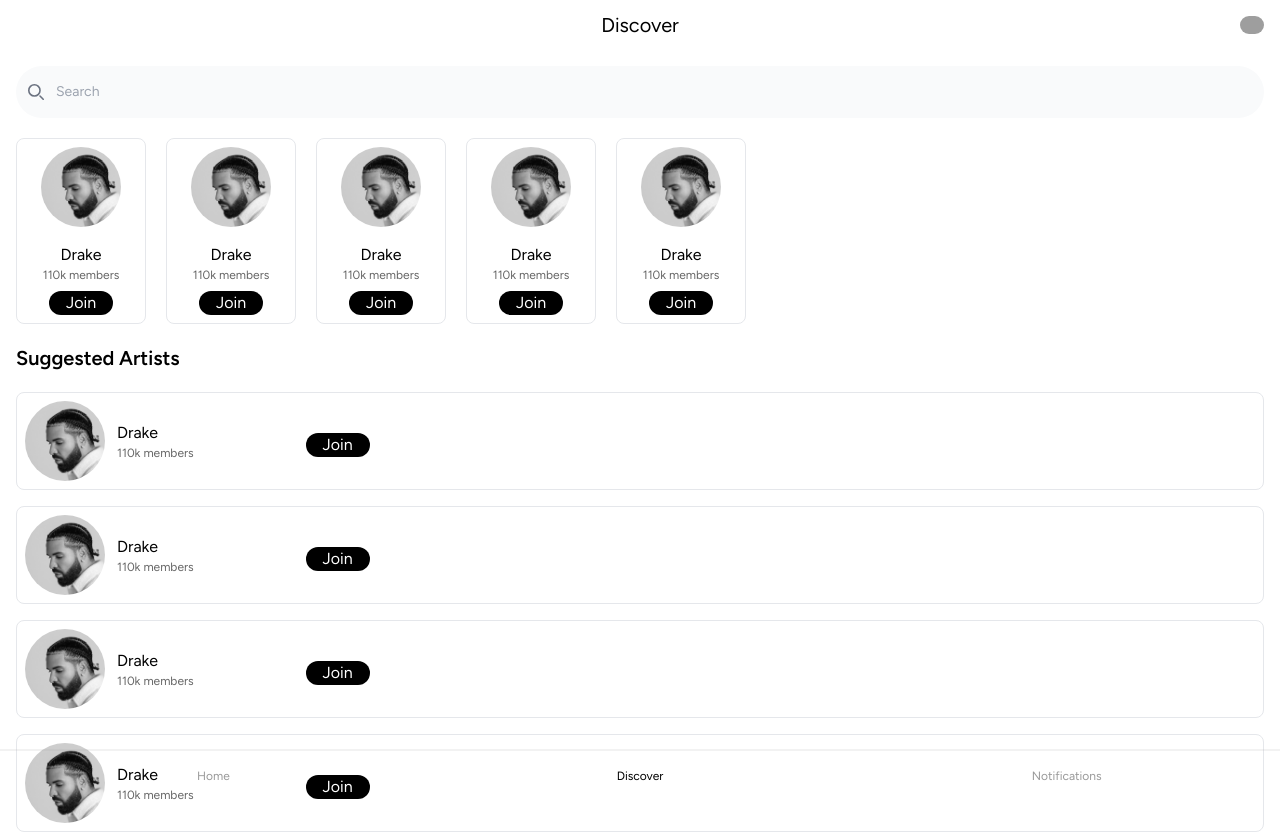
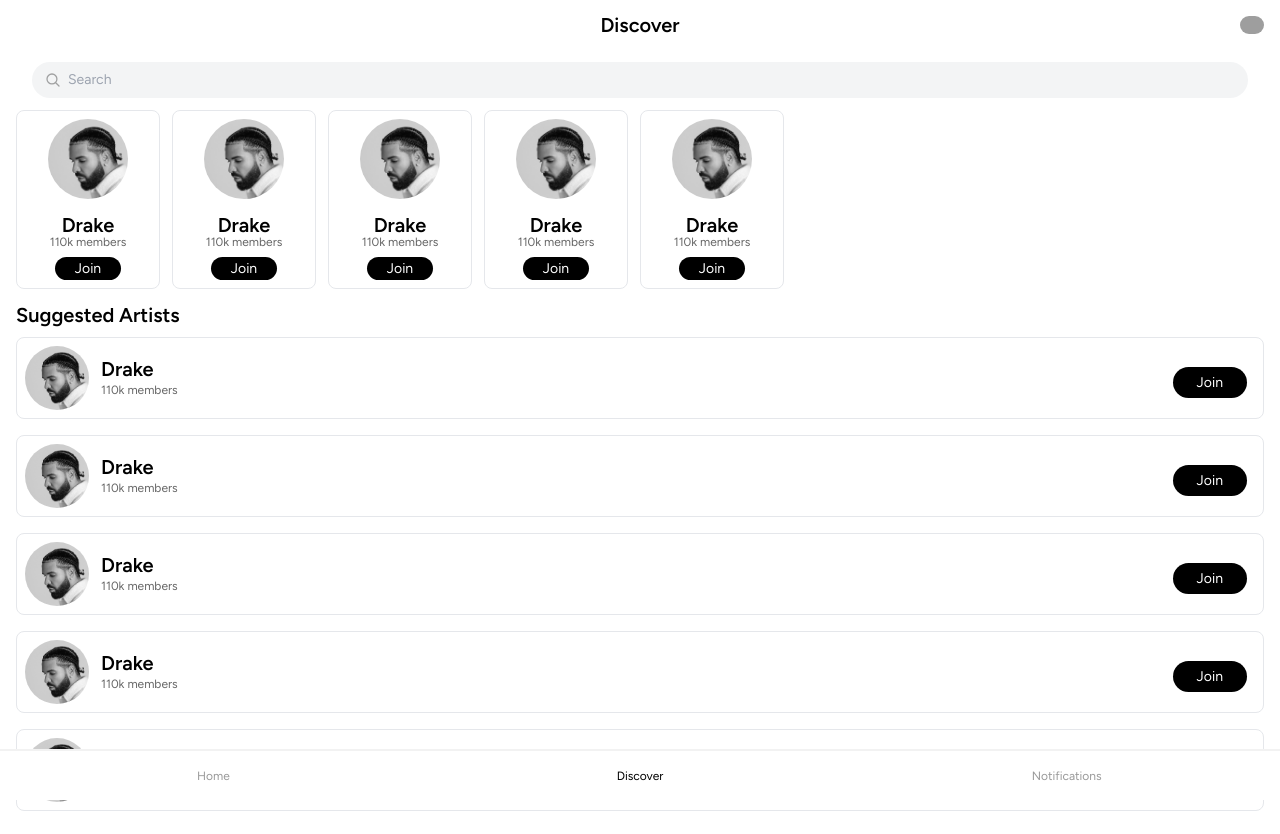
Before and after one commit to meta-web3-music/octav-3, a React (Vite) app: page /start/discover in a window 1280 px wide. Shown: the top 834 px of the page. Built offline with nearby package versions, Linux system fonts and the light colour scheme; grey boxes are pictures that could not be loaded; some icons are missing.

Commit message:
Discover Page: Properly Aligned with Figma design

```diff
--- a/src/pages/discover/index.tsx
+++ b/src/pages/discover/index.tsx
@@ -3,8 +3,8 @@
   return (
     <>
       <header>
-        <div className="flex p-4 items-center relative font-figtree">
-          <p className="absolute left-[50%] translate-x-[-50%] text-xl">
+        <div className="flex p-4  items-center relative font-figtree mb-3">
+          <p className="absolute left-[50%] translate-x-[-50%] text-xl/[21px] font-semibold">
             Discover
           </p>
           <img
@@ -14,84 +14,88 @@
         </div>
       </header>
 
-      <div className="p-4 w-full">
+      <div className="px-4 pb-3 w-full overflow-x-hidden">
         {/* Search bar */}
-        <div>
+        <div className="mx-4">
           <label
             htmlFor="default-search"
-            className="mb-2 text-sm font-medium text-trueGray-800 sr-only dark:text-black"
+            className="mb-2 text-lg/[18px] font-medium bg-gray-800 bg-opacity-40 sr-only dark:text-black"
           >
             Search
           </label>
           <div className="relative">
             <div className="absolute inset-y-0 left-0 flex items-center pl-3 pointer-events-none">
               <svg
-                className="w-4 h-4 text-gray-500 dark:text-gray-400"
-                aria-hidden="true"
                 xmlns="http://www.w3.org/2000/svg"
+                width="18"
+                height="18"
+                viewBox="0 0 24 24"
                 fill="none"
-                viewBox="0 0 20 20"
               >
                 <path
-                  stroke="currentColor"
-                  strokeLinecap="round"
-                  strokeLinejoin="round"
-                  strokeWidth="2"
-                  d="m19 19-4-4m0-7A7 7 0 1 1 1 8a7 7 0 0 1 14 0Z"
+                  d="M15.284 15.284C17.8653 12.7026 17.8653 8.51739 15.284 5.93602C12.7026 3.35466 8.51739 3.35466 5.93602 5.93602C3.35466 8.51739 3.35466 12.7026 5.93602 15.284C8.51739 17.8653 12.7026 17.8653 15.284 15.284ZM15.284 15.284L20 20"
+                  stroke="#232323"
+                  stroke-opacity="0.4"
+                  stroke-width="1.7"
+                  stroke-linecap="round"
                 />
               </svg>
             </div>
             <input
               type="search"
               id="default-search"
-              className="block w-full p-4 pl-10 text-sm text-gray-900 rounded-full bg-gray-50 focus:outline-none focus:ring-0 focus:border-gray-300 dark:bg-trueGray-800 dark:border-black dark:placeholder-gray-400 dark:text-black"
+              className="block w-full p-2 pl-9 text-sm text-gray-900 rounded-full bg-gray-800 bg-opacity-5 focus:outline-none focus:ring-0 focus:border-gray-300 dark:bg-trueGray-800 dark:border-black dark:placeholder-gray-400 dark:text-black"
               placeholder="Search"
               required
             />
           </div>
         </div>
 
-        <div className="my-5"></div>
+        <div className="my-3"></div>
 
         {/* Horizontal Profile Cards*/}
-        <div className="flex gap-5 overflow-x-scroll">
+        <div className="flex gap-3 overflow-x-scroll w-[100vw] pr-6">
           {artists.map((_e, i) => (
+            <div className="min-w-min">
               <div
                 key={i}
-              className="flex flex-col items-center justify-center p-2 px-16 w-32 rounded-lg border bg-trueGray-300"
+                className="flex flex-col items-center justify-center py-2 w-36 rounded-lg border bg-trueGray-300"
               >
                 <div className="relative w-20 h-20">
                   <img
                     src="/images/drake.jpeg"
                     className="h-full w-full object-cover rounded-full"
                   />
-                <div className="absolute bottom-1 left-1 rounded-full text-[#a49e1e] w-5 h-5 flex items-center justify-center">
+                  <div className="absolute bottom-1 left-1 rounded-full text-[#a49e1e] w-5 h-3 flex items-center justify-center">
                     <span
-                    className="iconify"
+                      className="iconify text-xl"
                       data-icon="material-symbols:verified"
                     />
                   </div>
                 </div>
                 <div className="my-2"></div>
-              <p className="text-center text-black">Drake</p>
-              <p className="text-center text-xs text-[#666666] whitespace-nowrap">
+                <p className="text-center text-black text-xl/[21px] font-semibold">
+                  Drake
+                </p>
+                <p className="text-center text-[#666666] text-xs/[13px] whitespace-nowrap">
                   110k members
                 </p>
                 <div className="mt-2"></div>
-              <button className="w-16 rounded-full bg-black text-white">
+                <button className="py-1 px-5 rounded-full bg-black text-white text-sm/[15px]">
                   Join
                 </button>
+              </div>
             </div>
           ))}
         </div>
 
-        <div className="my-5"></div>
+        <div className="my-3"></div>
 
         <p className="text-left text-black text-xl font-semibold">
           Suggested Artists
         </p>
 
-        <div className="my-5"></div>
+        <div className="my-2"></div>
 
         {/*Vertical Profile Cards */}
         <div className="grid grid-rows gap-4 mb-16">
@@ -100,26 +104,28 @@
               key={i}
               className="flex items-center p-2 rounded-lg border bg-trueGray-300"
             >
-              <div className="relative w-20 h-20">
+              <div className="relative w-16 h-16">
                 <img
                   src="/images/drake.jpeg"
                   className="h-full w-full object-cover rounded-full"
                 />
-                <div className="absolute bottom-1 left-1 rounded-full text-[#a49e1e] w-5 h-5 flex items-center justify-center">
+                <div className="absolute bottom-0 left-0 rounded-full text-[#a49e1e] w-5 h-4 flex items-center justify-center">
                   <span
-                    className="iconify"
+                    className="iconify text-lg"
                     data-icon="material-symbols:verified"
                   />
                 </div>
               </div>
               <div className="ml-3">
-                <p className="text-black">Drake</p>
-                <p className="text-xs text-[#666666] whitespace-nowrap">
+                <p className="text-black text-xl/[21px] font-semibold pb-1">
+                  Drake
+                </p>
+                <p className="text-[#666666] text-xs/[13px] whitespace-nowrap">
                   110k members
                 </p>
               </div>
-              <div className="mt-2 ml-28">
-                <button className="w-16 rounded-full bg-black text-white">
+              <div className="mt-2 ml-auto mr-2">
+                <button className="py-2 px-6 rounded-full bg-black text-[#FFFFFF] text-sm/[15px]">
                   Join
                 </button>
               </div>
--- a/src/pages/start/index.tsx
+++ b/src/pages/start/index.tsx
@@ -7,7 +7,7 @@
     <div>
       <Outlet />
 
-      <div className="flex justify-around border-t-2 py-4 border-solid border-[#AAAAAA26] fixed bottom-0 w-[100vw]">
+      <div className="flex justify-around border-t-2 py-4 border-solid border-[#AAAAAA26] fixed bottom-0 w-[100vw] bg-white">
         <Nav path="/start/home" icon="fluent:home-32-regular">
           Home
         </Nav>
```
Lines whose indentation alone changed are shown as unchanged.
